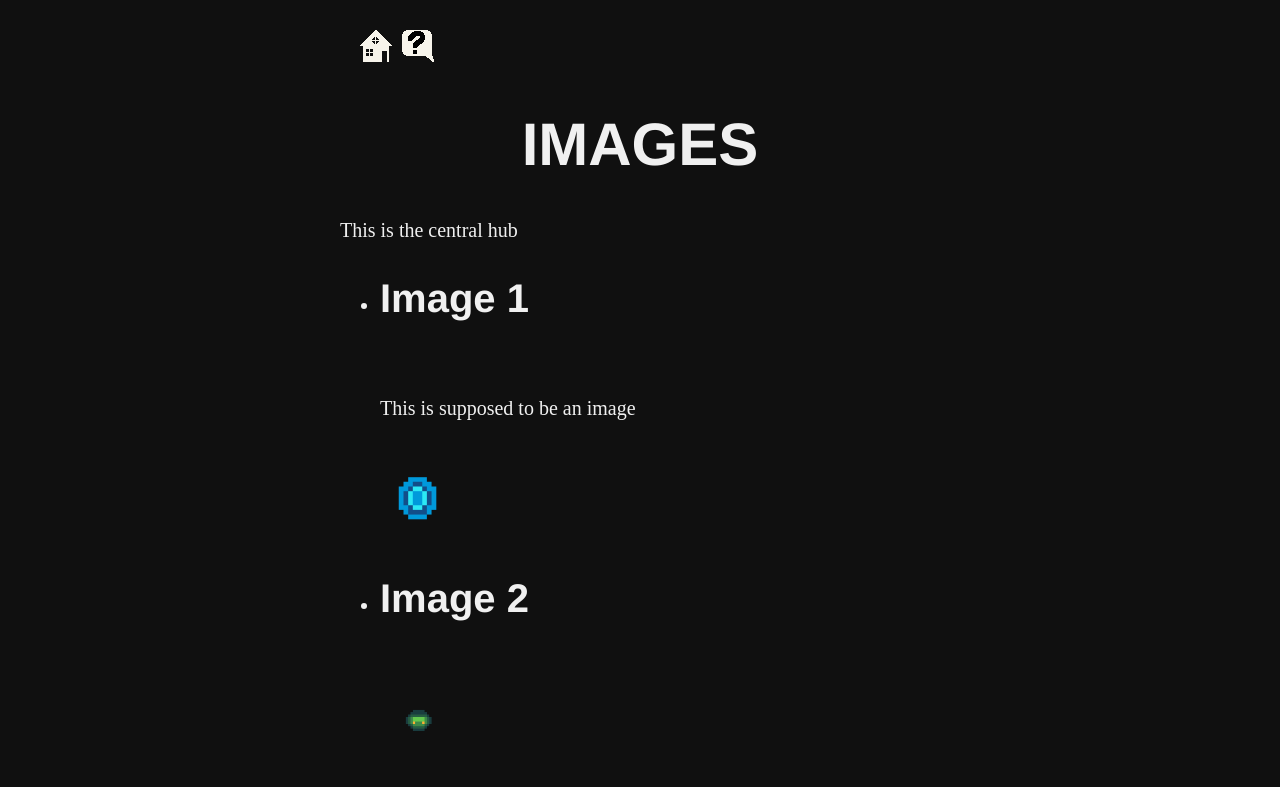
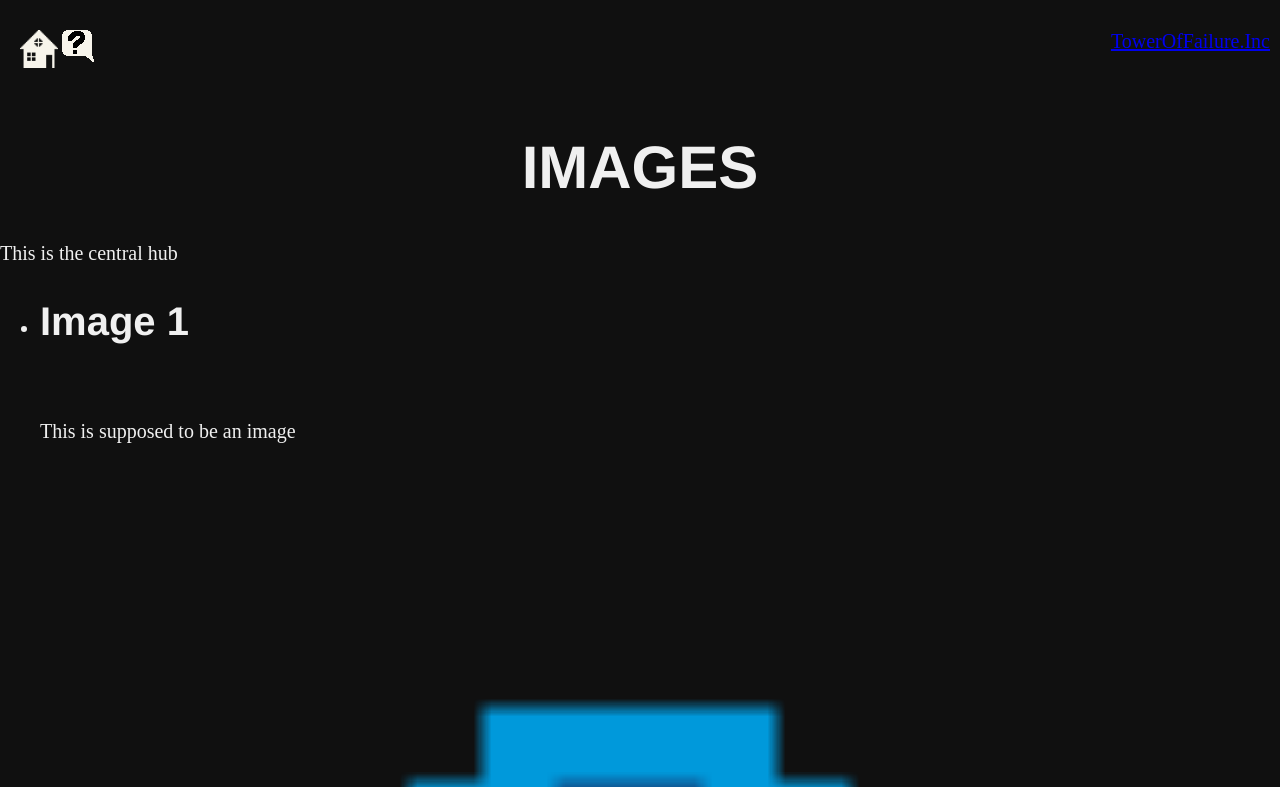
Before and after one commit to TowerOfFailure/Web-Architecture-1, a plain HTML site: page mywebsite/index.html in a window 1280 px wide. Shown: the top 787 px of the page. Drawn offline with Linux system fonts and the light colour scheme.

Commit message:
Better spanning

```diff
--- a/mywebsite/IMAGES/styles.css
+++ b/mywebsite/IMAGES/styles.css
@@ -1,7 +1,6 @@
 body{
-  margin: auto;
-  max-width: 30em;
-
+  margin:auto;
+  max-width: : 50%;
   color: #F0F0F0; /*white*/
   background-color: #101010; /*black*/
   font-size:20px
@@ -19,6 +18,7 @@ h1, h2 {
 
 ul.navbar{
   padding:10px;
+  float:left;
   list-style-type: none;
   margin-bottom:10px;
 }
@@ -29,9 +29,24 @@ ul.navbar{
   padding-left: 10px;
   margin-bottom: :10px;
 }
+
+ul.left{
+
+  list-style-type: none;
+  float:right;
+  padding: 10px;
+  padding-top: 10px;
+
+}
+
 li{
   text-align: left;
 }
 .Content{
   padding-top: 3.5em;
 }
+.center{
+  display: block;
+  margin-left: auto;
+  margin-right: auto;
+}
--- a/mywebsite/index.html
+++ b/mywebsite/index.html
@@ -1,32 +1,38 @@
 <!DOCTYPE html>
 <html lang="en">
   <head>
+    <meta name="viewport" content="width=device-width, initial-scale=1.0">
     <meta charset="UTF-8">
-    <title>This is a  webpage for testing images</title>
+    <title>This is a webpage for testing images</title>
     <link rel="stylesheet" href="IMAGES/styles.css">
   </head>
   <body>
     <div class="header">
       <nav>
+        <ul class="left" class="menu">
+          <li class="navbar" width="100%"><a href="/" class="navbar">TowerOfFailure.Inc</a></li>
+        </ul>
         <ul class="navbar" class="menu">
-          <li class="navbar"><a href="/"><img src="/IMAGES/Home.png" width="32" alt="Home"></a></li>
-          <li class="navbar"><a href="/FAQ/faq.html"><img src="/IMAGES/Questions.png" width="32" alt="Questions"></a></li>
+          <!--li class="left" width="30%"></li-->
+          <li class="navbar" width="100%"><a href="/" width="120%"><img src="/IMAGES/Home.png" width="120%" alt="Home"></a></li>
+          <li class="navbar" width="100%"><a href="/FAQ/faq.html"><img src="/IMAGES/Questions.png" width="100%" alt="Questions"></a></li>
         </ul>
       </nav>
     </div>
+    <br>
     <div class="Content">
 
-      <h1>IMAGES</h1>
+      <h1 font-size="20">IMAGES</h1>
       <p>This is the central hub</p>
       <ul>
         <li><h2>Image 1</h2><br>
         <p>This is supposed to be an image</p><br>
-        <img src="IMAGES/mana.png" width="75" alt="A mana point"></li>
+        <img src="IMAGES/mana.png" width="95%" alt="A mana point"></li>
         <!-- spaces are replaced by %20 , so be careful -->
         <li><h2>Image 2</h2><br>
-        <img src="IMAGES/slime.png" width="75" alt="A slime ball"></li>
+        <img src="IMAGES/slime.png" width="95%" alt="A slime ball"></li>
         <li><h2>Image GIF</h2><br>
-        <img src="IMAGES/hi.gif" width="75" alt="Kirby saying 'hi' to the player ;)"></li>
+        <img src="IMAGES/hi.gif" width="95%" alt="Kirby saying 'hi' to the player ;)"></li>
       </ul>
       <a href="FAQ/faq.html">FAQ</a>
     </div>
```
Also changed, not shown: mywebsite/FAQ/faq.html (+3 -2 lines).
